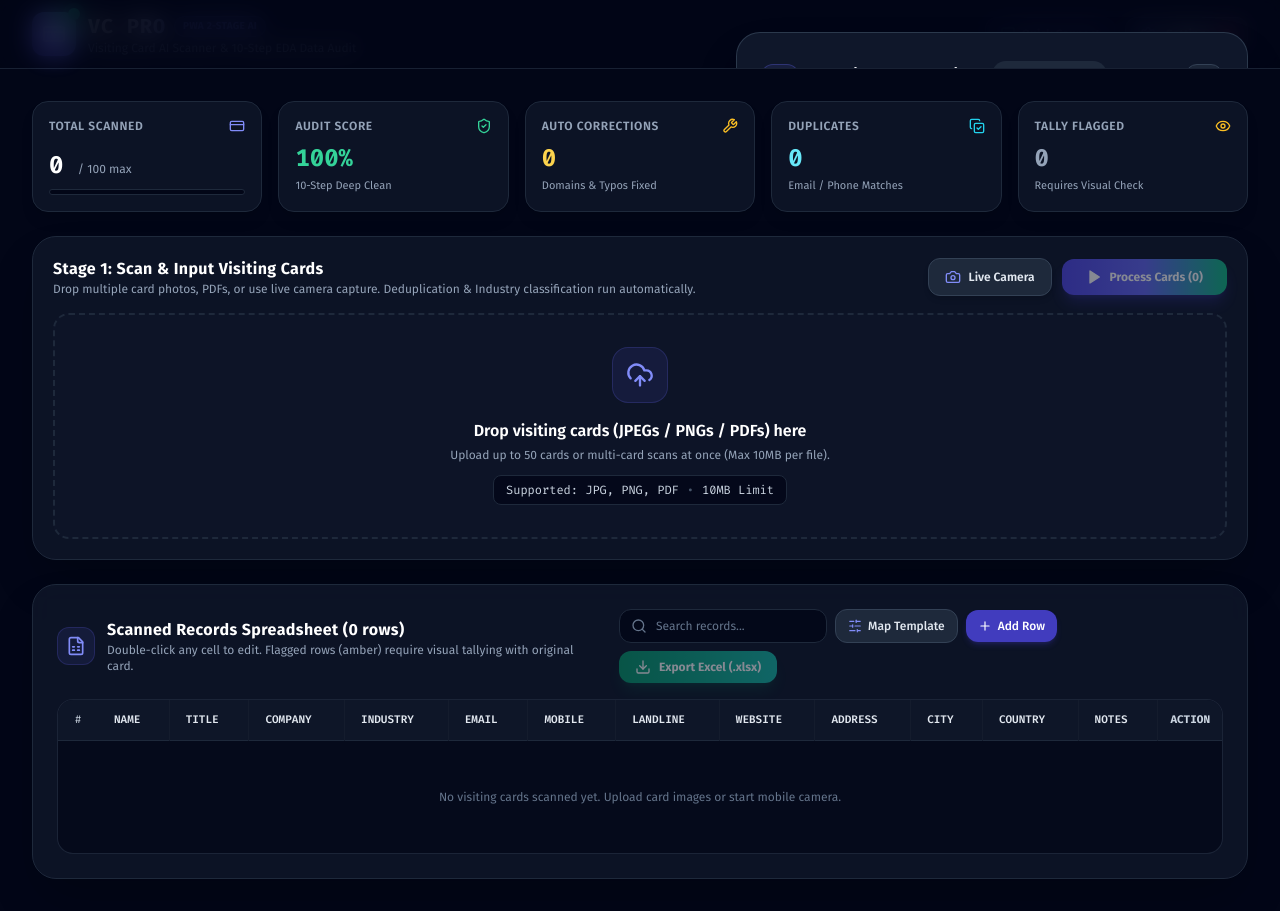
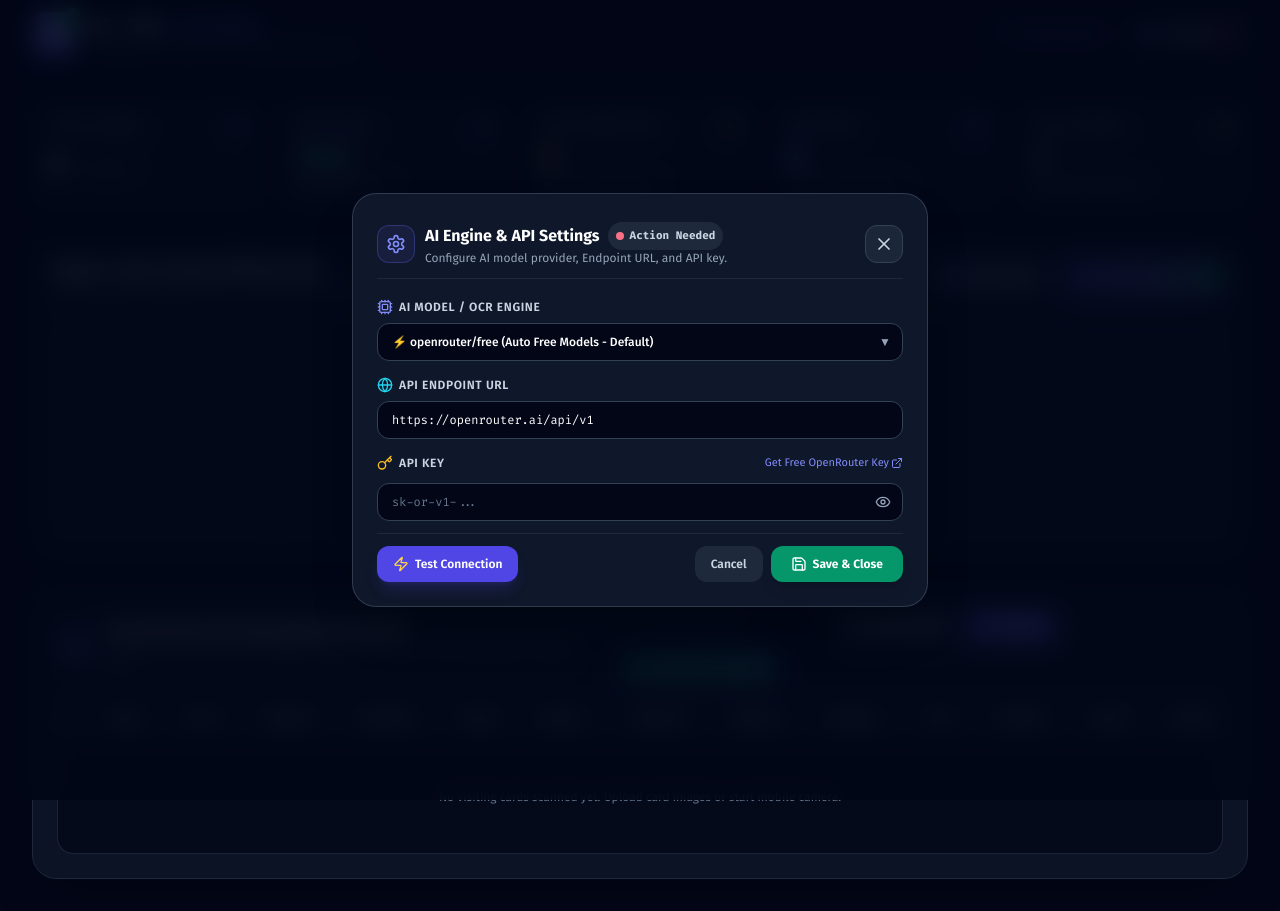
Before and after one commit to bobtech-IIT/vc-pro-champ, a Next.js app: page / in a window 1280 px wide. Both pictures are taken after a click on the button "Settings". Built offline with nearby package versions, Linux system fonts and the light colour scheme.

Commit message:
fix: Use React createPortal to render Settings and QuickConnect modals directly on document.body with z-[9999]

```diff
--- a/src/components/ModelSelectorModal.tsx
+++ b/src/components/ModelSelectorModal.tsx
@@ -1,6 +1,7 @@
 'use client';
 
 import React, { useState, useEffect } from 'react';
+import { createPortal } from 'react-dom';
 import { testApiConnection } from '@/lib/api-client';
 import {
   Settings,
@@ -56,6 +57,7 @@
   onApiEndpointChange,
   onSaveConfig,
 }: ModelSelectorModalProps) {
+  const [mounted, setMounted] = useState(false);
   const [isCustomModel, setIsCustomModel] = useState(
     !PRESET_MODELS.some(m => m.id === selectedModel && m.id !== 'custom')
   );
@@ -72,6 +74,10 @@
   const [isConnectionOk, setIsConnectionOk] = useState<boolean>(false);
 
   const activeModelId = isCustomModel ? customModelText : selectedModel;
+
+  useEffect(() => {
+    setMounted(true);
+  }, []);
 
   useEffect(() => {
     if (selectedModel === 'tesseract-wasm' || (apiKey && apiKey.trim().length > 5)) {
@@ -120,44 +126,15 @@
     }
   };
 
-  return (
-    <>
-      {/* Settings Button with Red/Green Breathing Pulse Light */}
-      <button
-        onClick={() => onOpenChange(true)}
-        className="px-3.5 py-2 rounded-xl bg-slate-900/90 hover:bg-slate-800 border border-slate-700/80 text-slate-200 text-xs font-semibold flex items-center gap-2.5 transition-all shadow-md cursor-pointer hover:border-slate-600"
-        title="Configure AI Model & API Key"
-      >
-        <Settings className="w-4 h-4 text-indigo-400 animate-spin-slow" />
-        <span className="hidden sm:inline">Settings</span>
-
-        {/* Breathing Status LED */}
-        <div className="relative flex items-center justify-center w-3 h-3">
-          <span
-            className={`absolute inline-flex h-full w-full rounded-full opacity-75 animate-ping ${
-              isConnectionOk ? 'bg-emerald-400' : 'bg-rose-500'
-            }`}
-          />
-          <span
-            className={`relative inline-flex rounded-full h-2.5 w-2.5 shadow-lg ${
-              isConnectionOk
-                ? 'bg-emerald-500 shadow-emerald-500/80'
-                : 'bg-rose-500 shadow-rose-500/80'
-            }`}
-          />
-        </div>
-      </button>
-
-      {/* Settings Pop-up Modal Dialog (Center-Right Aligned & Scrollable) */}
-      {isOpen && (
-        <div className="fixed inset-0 z-50 flex items-center justify-end p-3 sm:p-6 lg:p-8 bg-slate-950/80 backdrop-blur-md animate-fade-in overflow-y-auto">
+  const modalContent = isOpen ? (
+    <div className="fixed inset-0 z-[9999] flex items-center justify-center p-4 bg-slate-950/85 backdrop-blur-md animate-fade-in">
       {/* Backdrop Click Listener */}
       <div
         className="absolute inset-0 z-0"
         onClick={() => onOpenChange(false)}
       />
 
-          <div className="bg-slate-900 border border-slate-700/80 rounded-3xl p-5 sm:p-6 w-full max-w-lg shadow-2xl relative text-slate-100 my-auto z-10 max-h-[92vh] overflow-y-auto space-y-4">
+      <div className="bg-slate-900 border border-slate-700/90 rounded-3xl p-5 sm:p-6 w-full max-w-xl shadow-2xl relative text-slate-100 my-auto z-10 max-h-[90vh] overflow-y-auto space-y-4">
 
         {/* Modal Sticky Header */}
         <div className="sticky top-0 bg-slate-900 z-10 pt-1 pb-3 border-b border-slate-800 flex items-center justify-between">
@@ -173,13 +150,13 @@
                   {isConnectionOk ? 'Connected' : 'Action Needed'}
                 </div>
               </h3>
-                  <p className="text-xs text-slate-400">Configure AI model, Endpoint URL, and API key.</p>
+              <p className="text-xs text-slate-400">Configure AI model provider, Endpoint URL, and API key.</p>
             </div>
           </div>
 
           <button
             onClick={() => onOpenChange(false)}
-                className="p-2 rounded-xl bg-slate-800/80 hover:bg-slate-700 text-slate-400 hover:text-white transition-colors cursor-pointer border border-slate-700"
+            className="p-2 rounded-xl bg-slate-800/90 hover:bg-slate-700 text-slate-300 hover:text-white transition-colors cursor-pointer border border-slate-700"
             title="Close Settings Window"
           >
             <X className="w-5 h-5" />
@@ -370,7 +347,38 @@
         )}
       </div>
     </div>
-      )}
+  ) : null;
+
+  return (
+    <>
+      {/* Settings Header Button */}
+      <button
+        onClick={() => onOpenChange(true)}
+        className="px-3.5 py-2 rounded-xl bg-slate-900/90 hover:bg-slate-800 border border-slate-700/80 text-slate-200 text-xs font-semibold flex items-center gap-2.5 transition-all shadow-md cursor-pointer hover:border-slate-600"
+        title="Configure AI Model & API Key"
+      >
+        <Settings className="w-4 h-4 text-indigo-400 animate-spin-slow" />
+        <span className="hidden sm:inline">Settings</span>
+
+        {/* Breathing Status LED */}
+        <div className="relative flex items-center justify-center w-3 h-3">
+          <span
+            className={`absolute inline-flex h-full w-full rounded-full opacity-75 animate-ping ${
+              isConnectionOk ? 'bg-emerald-400' : 'bg-rose-500'
+            }`}
+          />
+          <span
+            className={`relative inline-flex rounded-full h-2.5 w-2.5 shadow-lg ${
+              isConnectionOk
+                ? 'bg-emerald-500 shadow-emerald-500/80'
+                : 'bg-rose-500 shadow-rose-500/80'
+            }`}
+          />
+        </div>
+      </button>
+
+      {/* Render Modal into document.body using Portal */}
+      {mounted && modalContent && createPortal(modalContent, document.body)}
     </>
   );
 }
--- a/src/components/QuickConnectModal.tsx
+++ b/src/components/QuickConnectModal.tsx
@@ -1,6 +1,7 @@
 'use client';
 
-import React, { useState } from 'react';
+import React, { useState, useEffect } from 'react';
+import { createPortal } from 'react-dom';
 import { CardRecord } from '@/lib/types';
 import { MessageSquare, Copy, Check, X, Sparkles, User, Building2, Briefcase } from 'lucide-react';
 
@@ -15,9 +16,14 @@
   onClose,
   cards,
 }: QuickConnectModalProps) {
+  const [mounted, setMounted] = useState(false);
   const [selectedCardId, setSelectedCardId] = useState<string>(cards[0]?.id || '');
   const [tone, setTone] = useState<'warm' | 'professional' | 'short'>('warm');
   const [copied, setCopied] = useState(false);
+
+  useEffect(() => {
+    setMounted(true);
+  }, []);
 
   if (!isOpen) return null;
 
@@ -50,12 +56,12 @@
     setTimeout(() => setCopied(false), 2000);
   };
 
-  return (
-    <div className="fixed inset-0 z-50 flex items-center justify-center p-4 bg-slate-950/80 backdrop-blur-md animate-fade-in overflow-y-auto">
+  const modalContent = (
+    <div className="fixed inset-0 z-[9999] flex items-center justify-center p-4 bg-slate-950/85 backdrop-blur-md animate-fade-in overflow-y-auto">
       {/* Backdrop Click */}
       <div className="absolute inset-0 z-0" onClick={onClose} />
 
-      <div className="bg-slate-900 border border-slate-800 rounded-3xl p-5 sm:p-6 w-full max-w-lg shadow-2xl space-y-4 relative text-slate-100 my-auto z-10 max-h-[92vh] overflow-y-auto">
+      <div className="bg-slate-900 border border-slate-700/90 rounded-3xl p-5 sm:p-6 w-full max-w-lg shadow-2xl space-y-4 relative text-slate-100 my-auto z-10 max-h-[90vh] overflow-y-auto">
 
         {/* Header */}
         <div className="sticky top-0 bg-slate-900 z-10 pt-1 pb-3 border-b border-slate-800 flex items-center justify-between">
@@ -206,4 +212,6 @@
       </div>
     </div>
   );
+
+  return mounted ? createPortal(modalContent, document.body) : null;
 }
```
Lines whose indentation alone changed are shown as unchanged.
